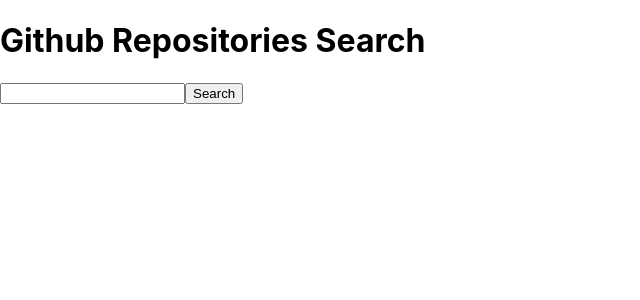
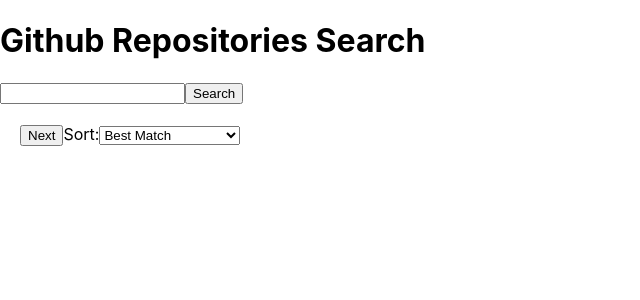
Before and after one commit to ivandevp/gh-search, a React (Create React App) app: page / in a window 1280 px wide. Shown: the top 300 px of the page, without its empty margins (0-640 px from the left). Built offline with nearby package versions, Linux system fonts and the light colour scheme.

Commit message:
Add pagination and sorting

```diff
--- a/src/App.js
+++ b/src/App.js
@@ -7,14 +7,31 @@
 
 const App = () => {
   const [ query, setQuery ] = useState('');
+  const [ sortCriterion, setSortCriterion ] = useState('best-match');
+  const [ page, setPage ] = useState(1);
+  const [ lastPage, setLastPage ] = useState(Number.MAX_SAFE_INTEGER);
   const [ showIssues, setShowIssues ] = useState(false);
   const [ repo, setRepo ] = useState('');
 
   return (
     <div className="App">
       <h1>Github Repositories Search</h1>
-      <SearchForm setQuery={setQuery} />
-      <RepositoriesList query={query} showIssues={setShowIssues} setRepo={setRepo} />
+      <SearchForm
+        criterion={sortCriterion}
+        lastPage={lastPage}
+        page={page}
+        setQuery={setQuery}
+        setSortCriterion={setSortCriterion}
+        setPage={setPage}
+      />
+      <RepositoriesList
+        query={query}
+        sort={sortCriterion}
+        page={page}
+        showIssues={setShowIssues}
+        setLastPage={setLastPage}
+        setRepo={setRepo}
+      />
       {showIssues && (
         <RepoIssues repo={repo} />
       )}
--- a/src/components/RepositoriesList.js
+++ b/src/components/RepositoriesList.js
@@ -3,23 +3,43 @@
 
 const API_ENDPOINT = 'https://api.github.com/search/repositories?q=';
 
-const RepositoriesList = ({ query, setRepo, showIssues }) => {
+const getLastPage = link => {
+    const links = link.split(',');
+    const lastPageLink = links[1].split(';')[0];
+    return lastPageLink.substring(
+        lastPageLink.lastIndexOf('=') + 1,
+        lastPageLink.length - 1
+    );
+};
+
+const RepositoriesList = ({
+    page,
+    query,
+    setLastPage,
+    setRepo,
+    showIssues,
+    sort,
+}) => {
     const [ repos, setRepos ] = useState([]);
 
     useEffect(
         () => {
             if (query) {
-                fetch(`${API_ENDPOINT}${query}`)
-                    .then(resp => resp.json())
-                    .then((repos) => console.log(repos) || setRepos(repos.items));
+                fetch(`${API_ENDPOINT}${query}&sort=${sort}&page=${page}`)
+                    .then(resp => {
+                        const link = resp.headers.get('Link');
+                        setLastPage(getLastPage(link));
+                        return resp.json();
+                    })
+                    .then(respRepo => setRepos(respRepo.items));
             }
         },
-        [query]
+        [query, sort, page]
     );
 
     return (
         <ul>
-            {repos.map(repo => (
+            {(repos || []).map(repo => (
                 <li key={repo.id}>
                     <RepositoryCard repo={repo} setRepo={setRepo} showIssues={showIssues}  />
                 </li>
--- a/src/components/SearchForm.js
+++ b/src/components/SearchForm.js
@@ -1,6 +1,36 @@
 import React, { useRef } from 'react';
 
-const SearchForm = ({ setQuery }) => {
+const sortCriteria = [
+    {
+        id: 'best-match',
+        name: 'Best Match',
+    },
+    {
+        id: 'stars',
+        name: 'Stars',
+    },
+    {
+        id: 'forks',
+        name: 'Forks',
+    },
+    {
+        id: 'help-wanted-issues',
+        name: 'Help Wanted Issues',
+    },
+    {
+        id: 'updated',
+        name: 'Last edition',
+    },
+];
+
+const SearchForm = ({
+    criterion,
+    lastPage,
+    page,
+    setPage,
+    setQuery,
+    setSortCriterion,
+}) => {
     const inputEl = useRef({});
 
     const setRepoToSearch = el => event => {
@@ -9,10 +39,29 @@
     };
 
     return (
-        <form onSubmit={setRepoToSearch(inputEl)}>
-            <input ref={inputEl} type="search" />
-            <button type="submit">Search</button>
-        </form>
+        <React.Fragment>
+            <form onSubmit={setRepoToSearch(inputEl)}>
+                <input ref={inputEl} type="search" />
+                <button type="submit">Search</button>
+            </form>
+            <div style={{ margin: 20 }}>
+                {page > 1 && <button onClick={() => setPage(--page)}>Prev</button>}
+                {page < lastPage && <button onClick={() => setPage(++page)}>Next</button>}
+                <label>
+                    Sort:
+                    <select defaultValue={criterion} onChange={(e) => setSortCriterion(e.target.value)}>
+                        {sortCriteria.map(criterion => (
+                            <option
+                                key={criterion.id}
+                                value={criterion.id}
+                            >
+                                {criterion.name}
+                            </option>
+                        ))}
+                    </select>
+                </label>
+            </div>
+        </React.Fragment>
     );
 };
 
```
